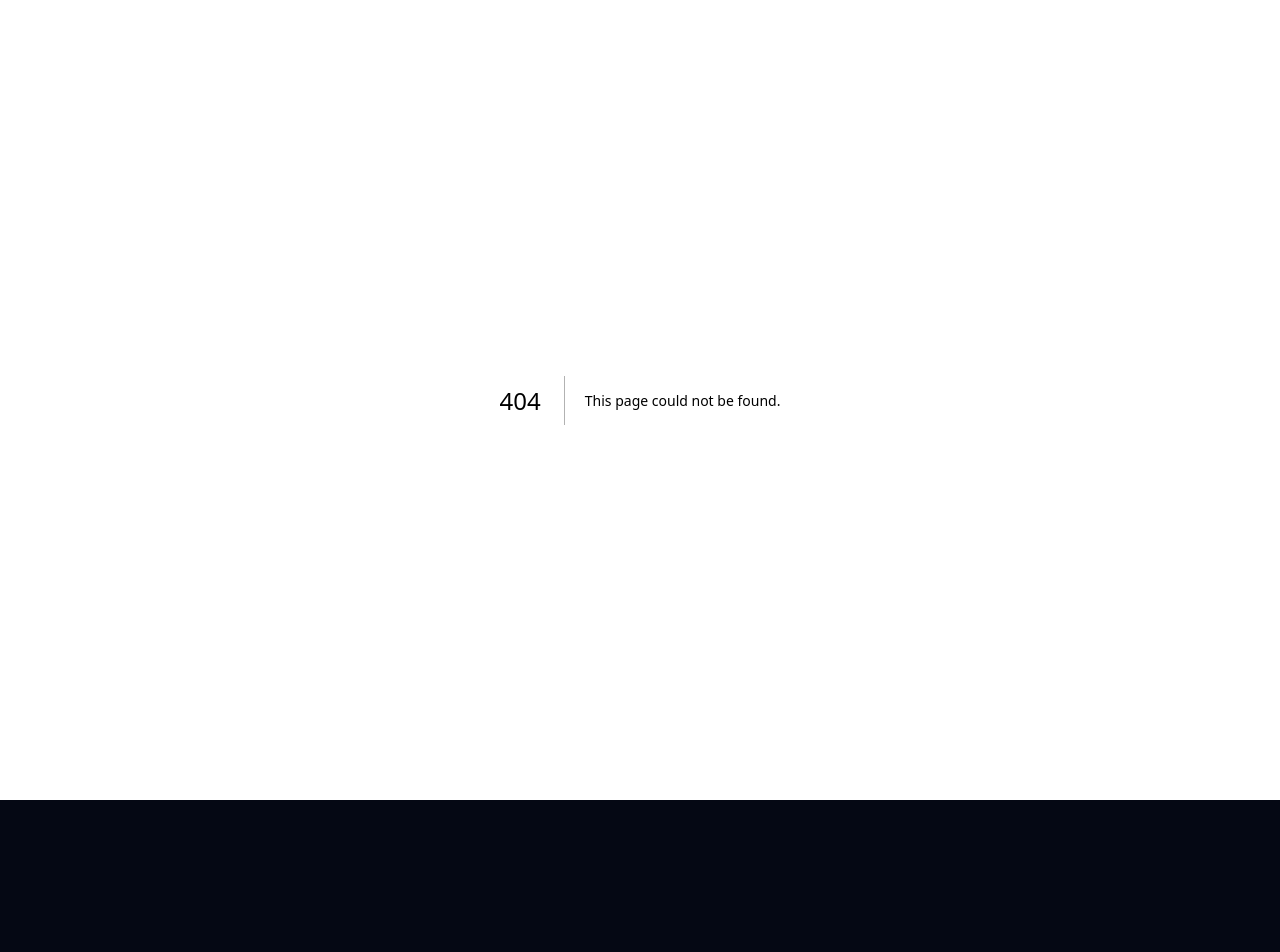
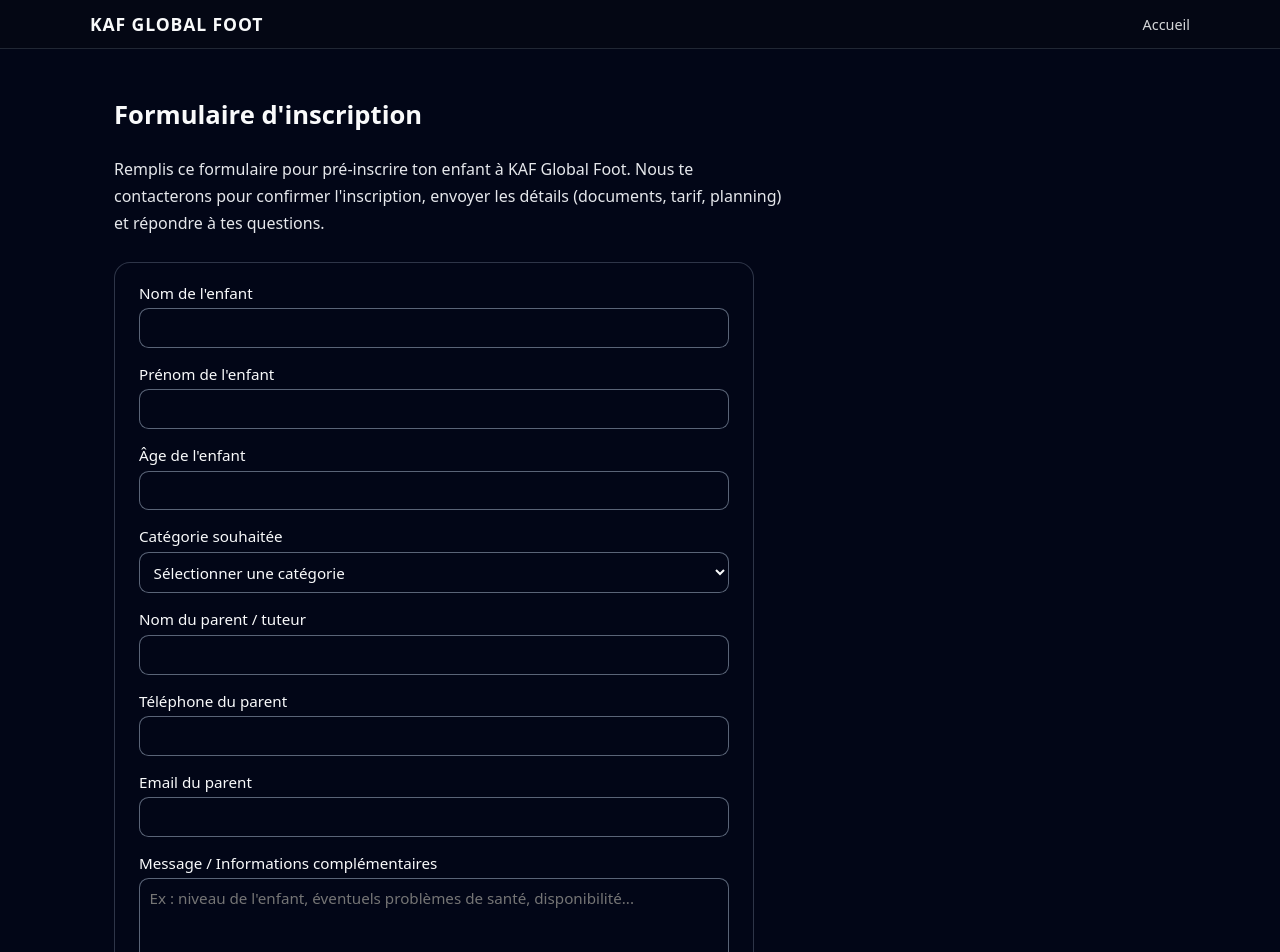
Before and after one commit to meliusmum-sketch/KAF-GLOBAL-FOOT, a Next.js app: page /inscription in a window 1280 px wide. Before the commit this address had no page. Shown: the top 952 px of the page. Before the commit the page ends 800 px from the top, so only its background shows below. Built offline with nearby package versions, Linux system fonts and the light colour scheme.

Commit message:
Create inscription.js

```diff
--- /dev/null
+++ b/pages/inscription.js
@@ -0,0 +1,140 @@
+// pages/inscription.js
+import Head from "next/head";
+import Link from "next/link";
+
+export default function Inscription() {
+  return (
+    <>
+      <Head>
+        <title>Inscription - KAF Global Foot</title>
+        <meta
+          name="description"
+          content="Formulaire de pré-inscription à KAF Global Foot, académie de football pour jeunes."
+        />
+      </Head>
+
+      <div className="page section-alt">
+        <header className="navbar">
+          <div className="container nav-content">
+            <div className="logo">KAF Global Foot</div>
+            <nav className="nav-links">
+              <Link href="/">Accueil</Link>
+            </nav>
+          </div>
+        </header>
+
+        <main className="section">
+          <div className="container">
+            <h1 className="section-title">Formulaire d&apos;inscription</h1>
+            <p className="section-text">
+              Remplis ce formulaire pour pré-inscrire ton enfant à KAF Global
+              Foot. Nous te contacterons pour confirmer l&apos;inscription,
+              envoyer les détails (documents, tarif, planning) et répondre à tes
+              questions.
+            </p>
+
+            <form
+              className="card"
+              style={{ marginTop: "1.5rem", maxWidth: "640px" }}
+              action="mailto:kafglobalfoot@gmail.com"
+              method="post"
+              encType="text/plain"
+            >
+              <div className="form-group">
+                <label>Nom de l&apos;enfant</label>
+                <input type="text" name="nom_enfant" required />
+              </div>
+
+              <div className="form-group">
+                <label>Prénom de l&apos;enfant</label>
+                <input type="text" name="prenom_enfant" required />
+              </div>
+
+              <div className="form-group">
+                <label>Âge de l&apos;enfant</label>
+                <input type="number" name="age" min="4" max="18" required />
+              </div>
+
+              <div className="form-group">
+                <label>Catégorie souhaitée</label>
+                <select name="categorie" required>
+                  <option value="">Sélectionner une catégorie</option>
+                  <option value="U8">U8 (6–8 ans)</option>
+                  <option value="U10">U10 (8–10 ans)</option>
+                  <option value="U12">U12 (10–12 ans)</option>
+                  <option value="U14+">U14 et plus</option>
+                </select>
+              </div>
+
+              <div className="form-group">
+                <label>Nom du parent / tuteur</label>
+                <input type="text" name="nom_parent" required />
+              </div>
+
+              <div className="form-group">
+                <label>Téléphone du parent</label>
+                <input type="tel" name="telephone_parent" required />
+              </div>
+
+              <div className="form-group">
+                <label>Email du parent</label>
+                <input type="email" name="email_parent" required />
+              </div>
+
+              <div className="form-group">
+                <label>Message / Informations complémentaires</label>
+                <textarea
+                  name="message"
+                  rows="4"
+                  placeholder="Ex : niveau de l'enfant, éventuels problèmes de santé, disponibilité..."
+                ></textarea>
+              </div>
+
+              <button type="submit" className="btn">
+                Envoyer la pré-inscription
+              </button>
+
+              <p className="section-text small" style={{ marginTop: "0.75rem" }}>
+                En cliquant sur &quot;Envoyer&quot;, ton application mail
+                s&apos;ouvrira avec les informations du formulaire. Vérifie les
+                données puis envoie-nous l&apos;email.
+              </p>
+            </form>
+          </div>
+        </main>
+
+        <style jsx>{`
+          .form-group {
+            display: flex;
+            flex-direction: column;
+            gap: 0.35rem;
+            margin-bottom: 1rem;
+            font-size: 0.95rem;
+          }
+
+          label {
+            font-weight: 500;
+          }
+
+          input,
+          select,
+          textarea {
+            padding: 0.55rem 0.6rem;
+            border-radius: 0.6rem;
+            border: 1px solid rgba(148, 163, 184, 0.6);
+            background: #020617;
+            color: #f9fafb;
+            font: inherit;
+          }
+
+          input:focus,
+          select:focus,
+          textarea:focus {
+            outline: 2px solid #1d4ed8;
+            outline-offset: 1px;
+          }
+        `}</style>
+      </div>
+    </>
+  );
+}
```
